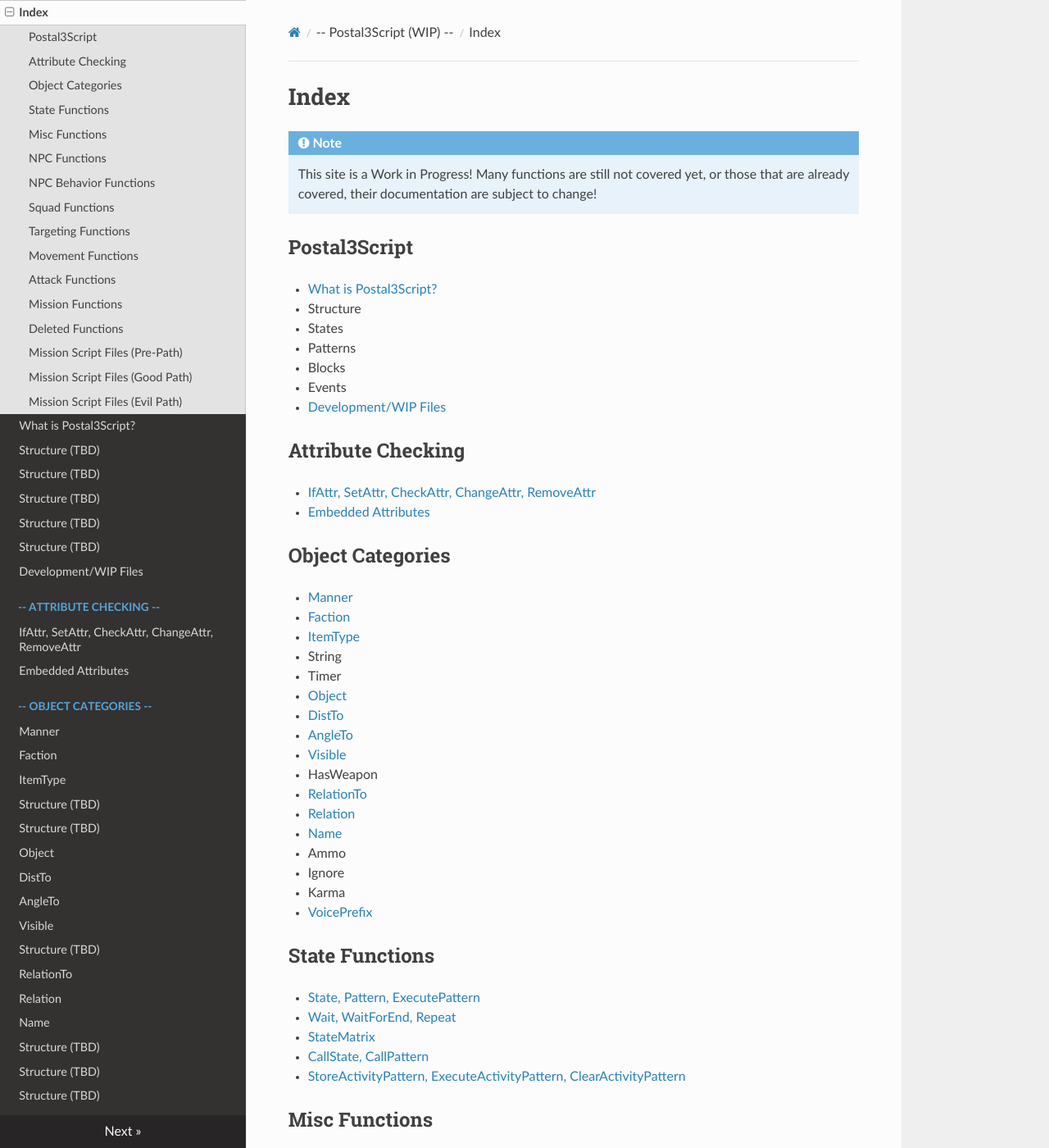
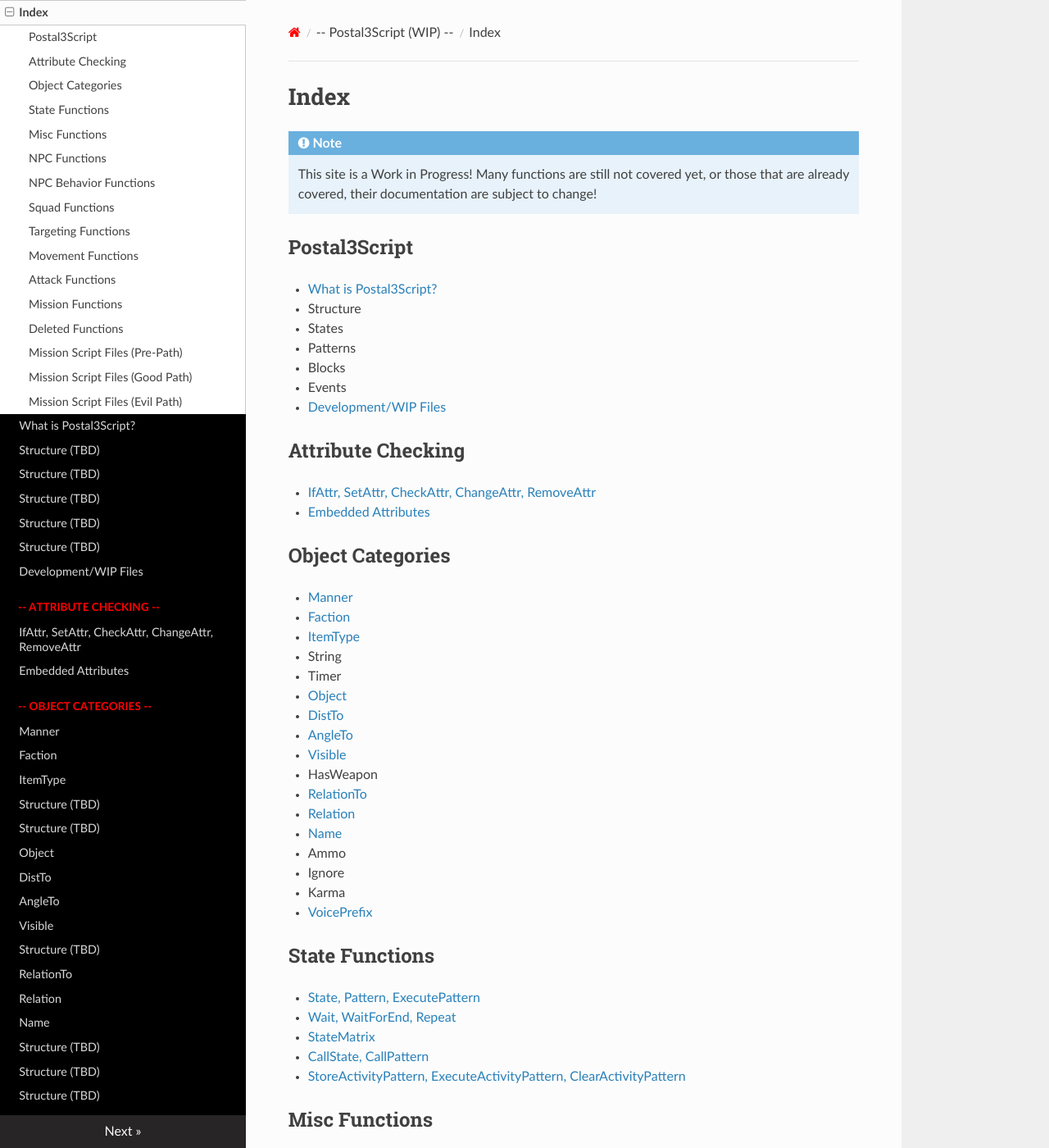
Before and after one commit to WhackJobInt/postal3scriptdocs, an MkDocs documentation site: the page built from docs/index.md, in a window 1280 px wide and 1400 px high. Shown: the whole window at 82% size. Built offline with MkDocs 1.6.1, drawn with Linux system fonts in a browser that asks for light colours; nearby versions of some CDN libraries.

Commit message:
Replaced that awful Navbar coloring with black/red

```diff
--- /dev/null
+++ b/docs/css/extra.css
@@ -0,0 +1,36 @@
+a.icon {
+	color: red
+}
+
+.wy-side-nav-search {
+    background-color: black;
+    color: black;
+}
+
+.wy-side-nav-search input[type=text] {
+    width: 100%;
+    border-radius: 1px;
+    padding: 5px 10px;
+    border-color: red;
+}
+
+.wy-menu-vertical li.current {
+    background: white;
+}
+
+.wy-menu-vertical header, .wy-menu-vertical p.caption {
+	color: red;
+	background: black;
+}
+
+.wy-menu-vertical {
+	background: black;
+}
+
+.wy-menu-vertical li span.toctree-expand:before {
+	color: red;
+}
+
+.wy-side-scroll {
+    background: black;
+}
--- a/mkdocs.yml
+++ b/mkdocs.yml
@@ -10,8 +10,7 @@ markdown_extensions:
     - admonition
     - attr_list
     - def_list
-extra_css:
-    - css/extra.css
+extra_css: [css/extra.css]
 nav:
     - '-- Postal3Script (WIP) --':
         - 'Index': 'index.md'
```
